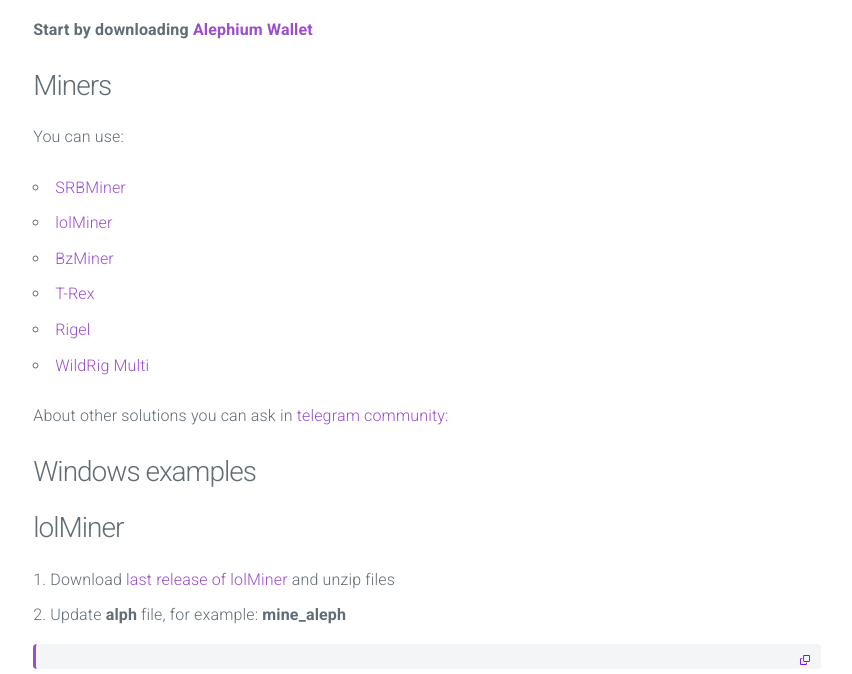
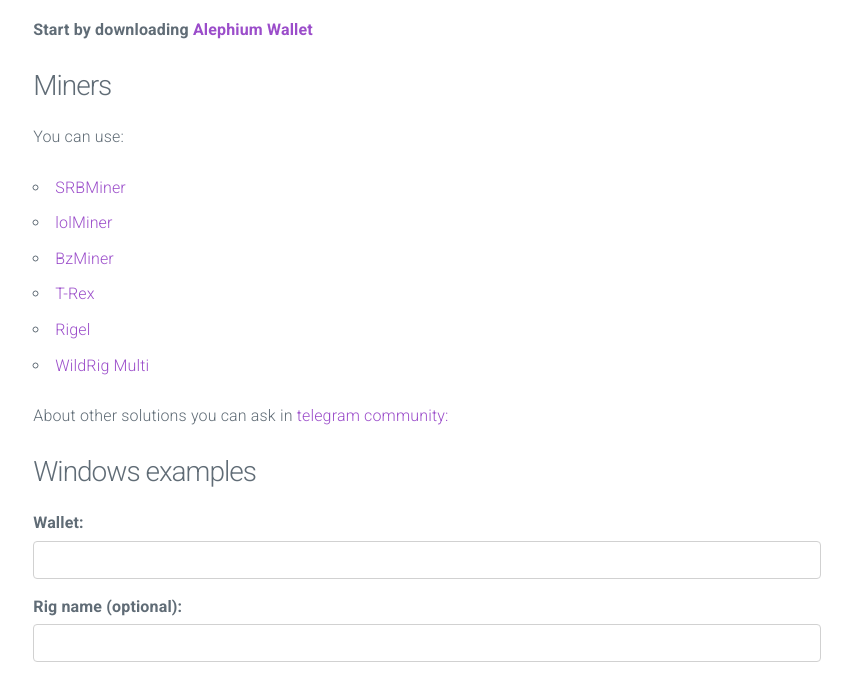
Before and after one commit to nnslvp/alephium-pool, a website: page instruction.html in a window 1280 px wide. Shown: the part 668-1342 px from the top of the page, without its empty margins (213-1065 px from the left). Drawn offline with nearby package versions, Linux system fonts and the light colour scheme.

Commit message:
fix: fix code by commets pull request

```diff
--- a/instruction.html
+++ b/instruction.html
@@ -181,91 +181,6 @@
           </div>
         </div>
       </header>
-      <main>
-        <article>
-          <div class="container-instruction">
-            <h2>Quick Start</h2>
-            <p>
-              <strong
-                >Start by downloading
-                <a href="https://github.com/alephium/alephium-wallet/releases"
-                  >Alephium Wallet</a
-                >
-              </strong>
-            </p>
-            <section>
-              <h3>Miners</h3>
-              <div class="miners-list">
-                <p>You can use:</p>
-                <ul>
-                  <li>
-                    <a
-                      href="https://github.com/doktor83/SRBMiner-Multi/releases"
-                      >SRBMiner</a
-                    >
-                  </li>
-                  <li>
-                    <a
-                      href="https://github.com/Lolliedieb/lolMiner-releases/releases"
-                      >lolMiner</a
-                    >
-                  </li>
-                  <li>
-                    <a href="https://github.com/bzminer/bzminer/releases"
-                      >BzMiner</a
-                    >
-                  </li>
-                  <li>
-                    <a href="https://github.com/trexminer/T-Rex/releases"
-                      >T-Rex</a
-                    >
-                  </li>
-                  <li>
-                    <a href="https://github.com/rigelminer/rigel/releases"
-                      >Rigel</a
-                    >
-                  </li>
-                  <li>
-                    <a
-                      href="https://github.com/andru-kun/wildrig-multi/releases"
-                      >WildRig Multi</a
-                    >
-                  </li>
-                </ul>
-              </div>
-              <div>
-                <p>
-                  About other solutions you can ask in
-                  <a href="https://t.me/alephium_pool"> telegram community:</a>
-                </p>
-              </div>
-            </section>
-            <section>
-              <h3>Windows examples</h3>
-              <section>
-                <h3>lolMiner</h3>
-                <ol>
-                  <li>
-                    Download
-                    <a
-                      href="https://github.com/Lolliedieb/lolMiner-releases/releases"
-                    >
-                      last release of lolMiner</a
-                    >
-                    and unzip files
-                  </li>
-                  <li>
-                    Update <strong>alph</strong> file, for example:
-                    <strong>mine_aleph</strong>
-                    <div class="code-wrapper">
-                      <button class="button button-clear button-copy">
-                        <i class="icon icon-copy"></i>
-                        <span class="tooltiptext"> Copied!</span>
-                      </button>
-                      <pre class="code-container">
-        </div>
-      </div>
-    </header>
     <main>
       <article>
         <div class="container-instruction">
```
